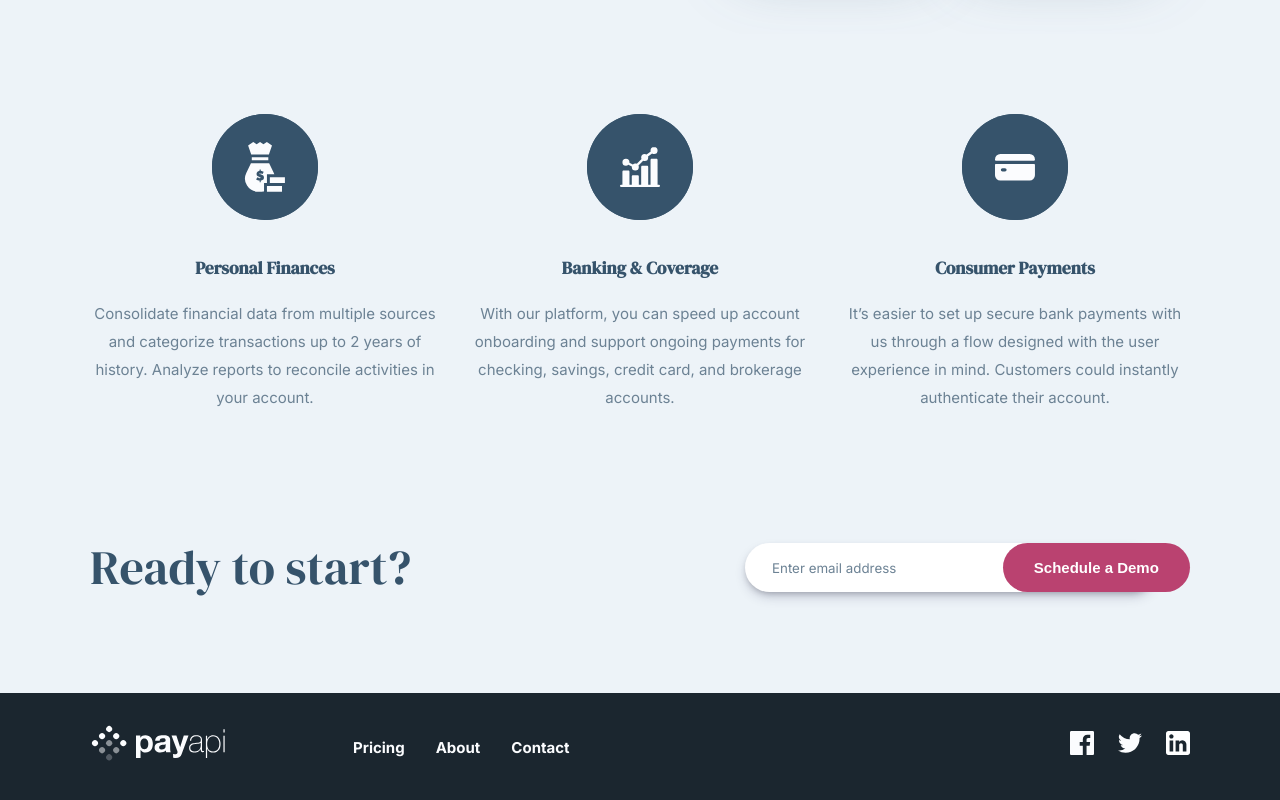
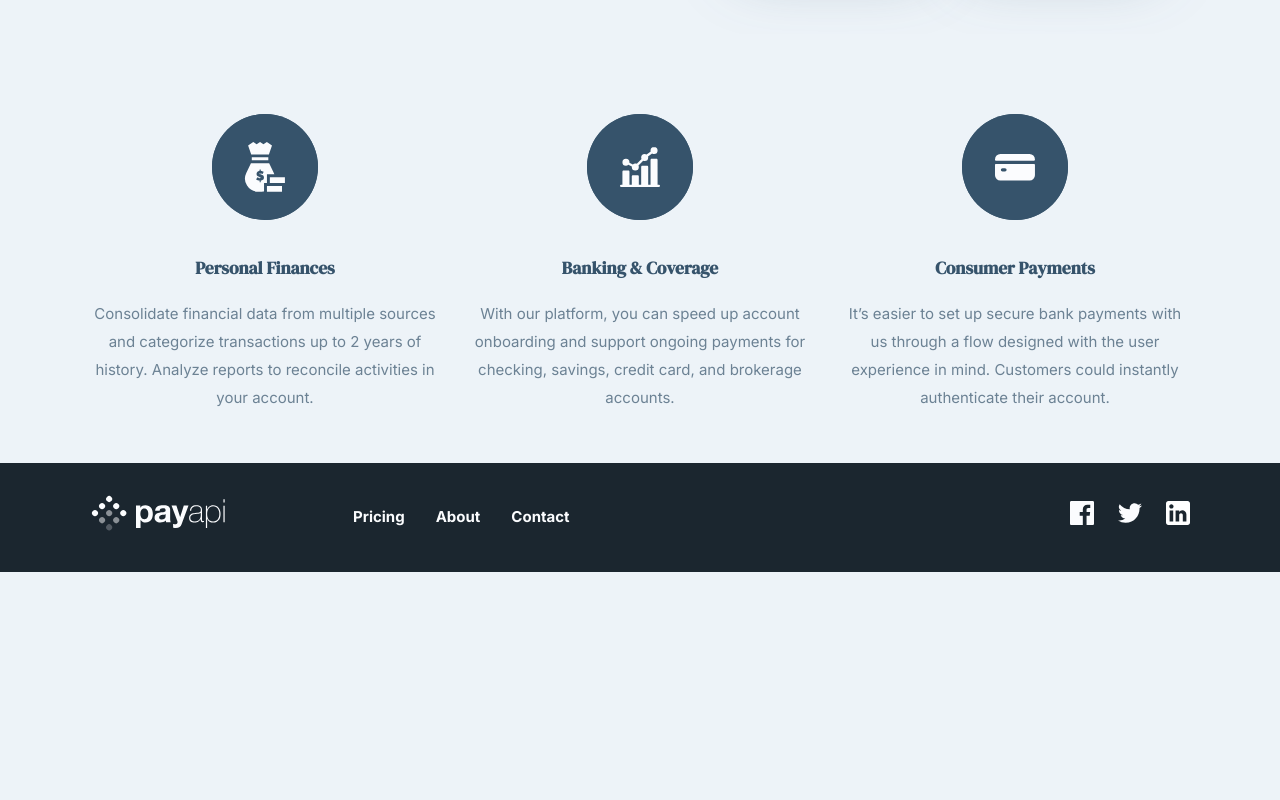
Before and after one commit to thebigbenn009/payapi, a Next.js app: page / in a window 1280 px wide. Shown: the part 2307-3107 px from the top of the page. After the commit the page ends 2879 px from the top, so only its background shows below. Built offline with nearby package versions, Linux system fonts and the light colour scheme.

Commit message:
work in progress-21

```diff
--- a/components/home page/Goals.tsx
+++ b/components/home page/Goals.tsx
@@ -21,7 +21,7 @@ const Goals = () => {
           );
         })}
       </div>
-      <Cta />
+      {/* <Cta /> */}
     </section>
   );
 };
```
